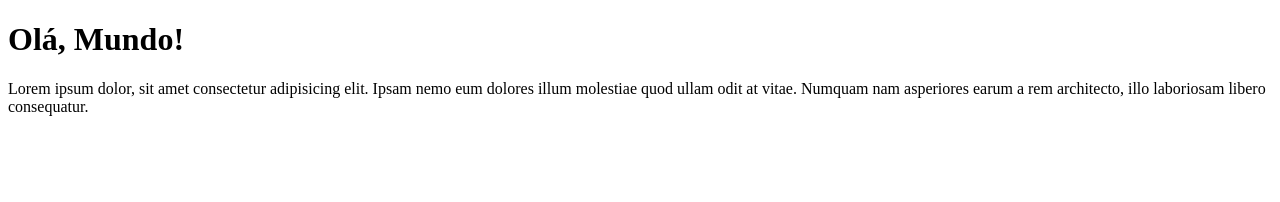
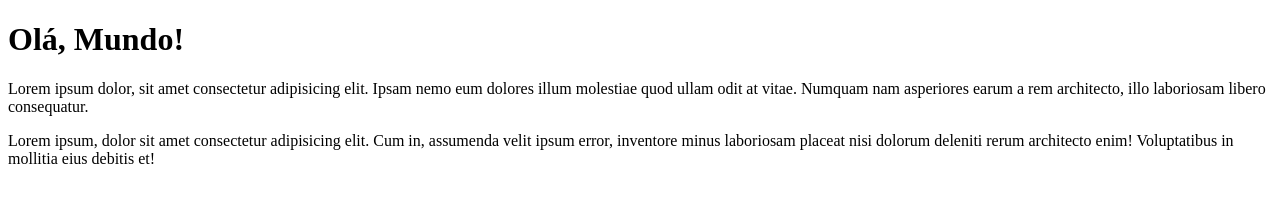
Before and after one commit to ChitaoGomes/Ola-Mundo, a plain HTML site: page Index.html in a window 1280 px wide. Drawn offline with Linux system fonts and the light colour scheme.

Commit message:
novo parágrafo

```diff
--- a/Index.html
+++ b/Index.html
@@ -9,5 +9,6 @@
 <body>
     <h1>Olá, Mundo!</h1>
     <p>Lorem ipsum dolor, sit amet consectetur adipisicing elit. Ipsam nemo eum dolores illum molestiae quod ullam odit at vitae. Numquam nam asperiores earum a rem architecto, illo laboriosam libero consequatur.</p>
+    <p>Lorem ipsum, dolor sit amet consectetur adipisicing elit. Cum in, assumenda velit ipsum error, inventore minus laboriosam placeat nisi dolorum deleniti rerum architecto enim! Voluptatibus in mollitia eius debitis et!</p>
 </body>
 </html>
```
